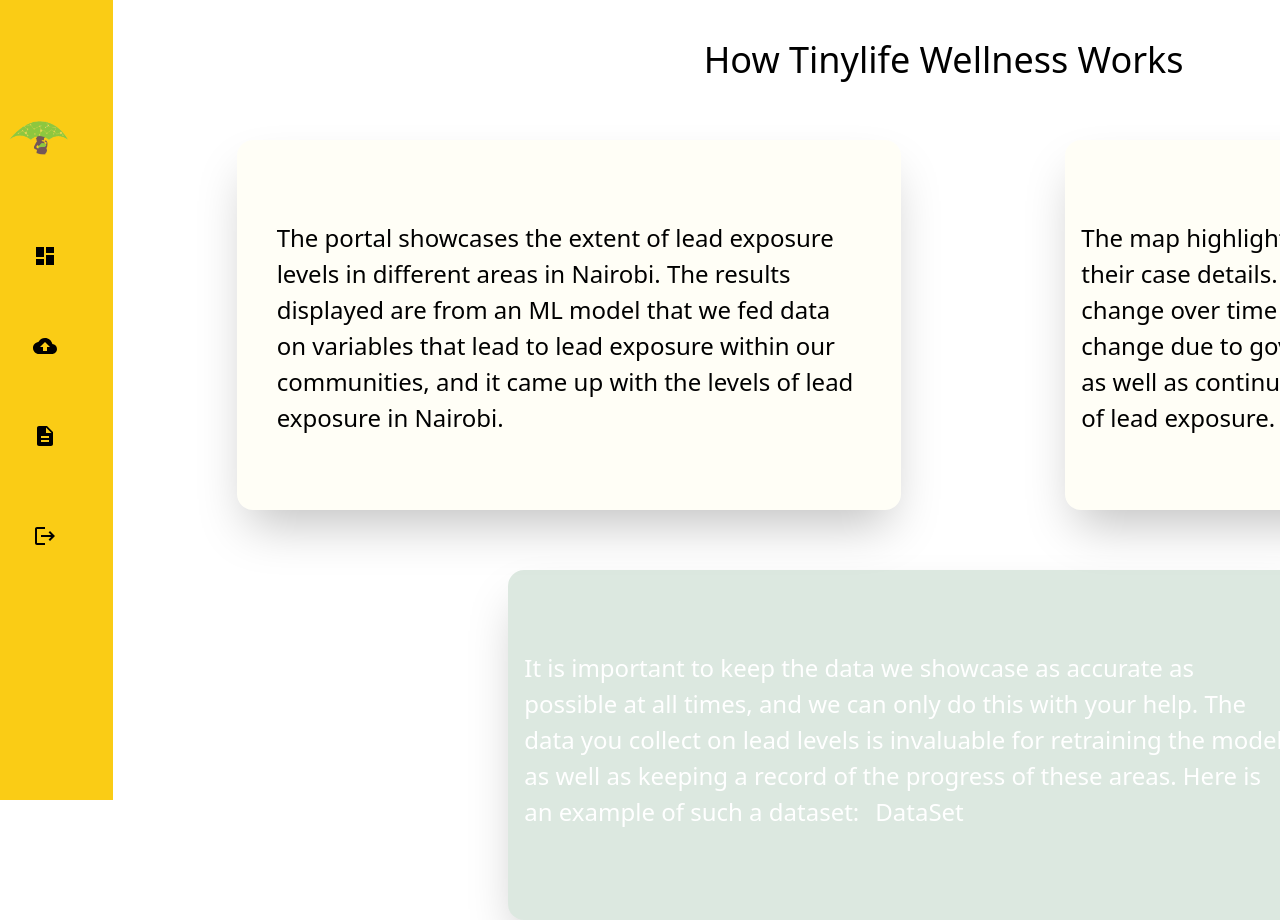
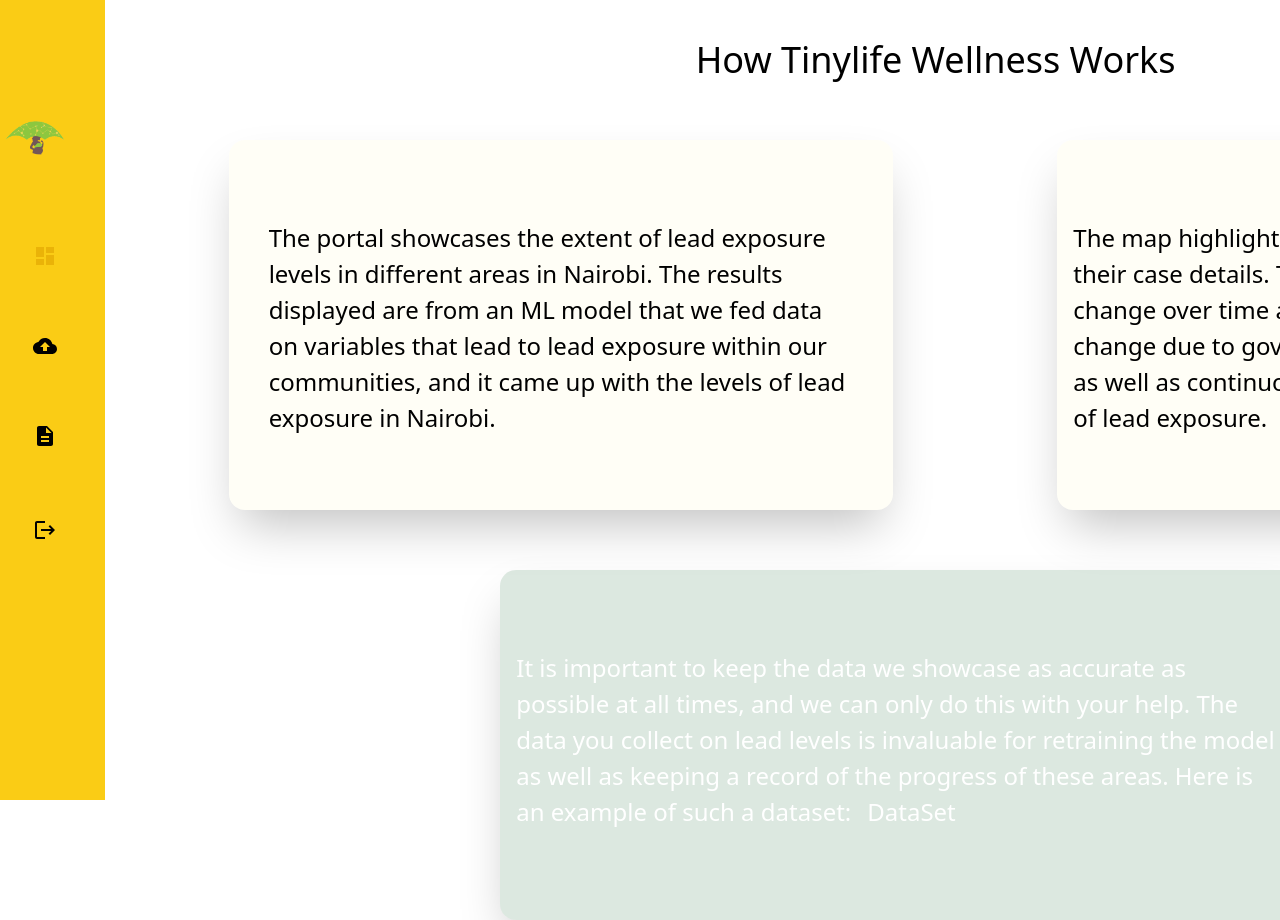
Before and after one commit to Wambui-Mwangi/Tinylife-Wellness-Web-Portal, a Next.js app: page /documentation in a window 1280 px wide. Shown: the top 920 px of the page. Built offline with nearby package versions, Linux system fonts and the light colour scheme.

Commit message:
made changes

```diff
--- a/app/components/Sidebar/index.tsx
+++ b/app/components/Sidebar/index.tsx
@@ -1,6 +1,5 @@
-'use client'
+'use client';
 import React, { useState, useEffect } from "react";
-import { RxDashboard, RxExit, RxPerson, RxPieChart } from "react-icons/rx";
 import Link from "next/link";
 import classNames from "classnames";
 import LogoutModal from "@/app/modals/SignOutPopUp";
@@ -10,72 +9,77 @@
 import LogoutIcon from '@mui/icons-material/Logout';
 import DescriptionIcon from '@mui/icons-material/Description';
 import { CgMenu } from "react-icons/cg";
+
 type MenuItem = {
   id: number;
   link: string;
   icon: JSX.Element;
 };
+
 const SideBar = () => {
   const menuItems: MenuItem[] = [
-    { id: 1,  link: "/dashboard", icon: <DashboardIcon /> },
-    { id: 2,  link: "/datamanagement", icon: <CloudUploadIcon /> },
-    { id: 3,  link: '/documentation', icon: <DescriptionIcon /> },
+    { id: 1, link: "/dashboard", icon: <DashboardIcon /> },
+    { id: 2, link: "/datamanagement", icon: <CloudUploadIcon /> },
+    { id: 3, link: '/documentation', icon: <DescriptionIcon /> },
   ];
+
   const [toggleCollapse, setToggleCollapse] = useState(false);
-  const [activeLink, setActiveLink] = useState("/");
+  const [activeLink, setActiveLink] = useState("/dashboard"); // Set the default active link.
   const [showLogoutPopup, setShowLogoutPopup] = useState(false);
-  const handleActiveLink=(link:any)=>{
-    setActiveLink(link)
-  }
-  const handleSideBarToggle = () => {
-    setToggleCollapse(!toggleCollapse);
+
+  const handleActiveLink = (link: string) => {
+    setActiveLink(link);
+    localStorage.setItem("activeLink", link); // Store the active link in local storage
   };
+
+  // Retrieve the previously active link on component mount.
+  useEffect(() => {
+    const storedActiveLink = localStorage.getItem("activeLink");
+    if (storedActiveLink) {
+      handleActiveLink(storedActiveLink); // Set the active link using the function
+    }
+  }, []);
+
   const getNavItemClasses = (menu: MenuItem) => {
     return classNames(
-      "flex items-center cursor-pointer rounded w-full overflow-hidden whitespace-nowrap my-1 p-7 transition duration-300",
+      "flex items-center cursor-pointer rounded w-full overflow-hidden my-1 p-7 transition duration-300",
       {
-        "justify-center": toggleCollapse,
         "hover:text-green-500": !toggleCollapse && activeLink !== menu.link,
         "mr-2": toggleCollapse,
-        "text-green-500": activeLink === menu.link || (menu.link === "/" && activeLink === "/"),
+        "text-yellow-500": activeLink === menu.link,
         "text-black": activeLink !== menu.link,
       }
     );
   };
-  const handleMouseEnter = (menu: MenuItem) => {
-    if (toggleCollapse && menu.link) {
-      setActiveLink(menu.link);
+
+  const handleMouseEnter = (link: string) => {
+    if (toggleCollapse && link) {
+      handleActiveLink(link); // Set the active link when mouse enters
     }
   };
+
   const handleMouseLeave = () => {
     if (toggleCollapse) {
+      // Handle mouse leave if needed
     }
   };
-  const handleLogoutConfirmation = ()=>{
+
+  const handleLogoutConfirmation = () => {
+    // Implement your logout confirmation logic here.
   };
+
   const sidebarClasses = classNames("h-screen w-[120px] mr-[3%] ml-[-1%] pt-20 pb-4 bg-yellow-400 flex flex-col justify-between transition-all duration-300", {
     "w-80": !toggleCollapse,
     "w-20": toggleCollapse,
     "items-center": toggleCollapse,
   });
-  const logoClasses = classNames(" mt-0 ml-1", {
-    "mt-10": !toggleCollapse,
-    "mx-auto": toggleCollapse,
-    "mt-20": toggleCollapse,
-    "mb-13": toggleCollapse,
-    "ml-2": toggleCollapse,
-  });
 
-  const exitIconClasses = classNames("text-black text-2xl font-bold ", {
-    "ml-[-15px]": toggleCollapse,
-  });
-  const logoutTextClasses = "text-black text-lg font-semibold ";
   return (
     <div className={sidebarClasses}>
       <div className="flex flex-col pl-3">
         <div className="flex items-center justify-between relative">
-          <div className="flex items-center pl-1 gap-4 flex-col">
-          <Image
+          <div className="flex items-center gap-4 flex-col">
+            <Image
               src="/LOGO.png"
               alt="Logo"
               width={toggleCollapse ? 40 : 60}
@@ -85,29 +89,22 @@
             {!toggleCollapse && <div className="w-4" />}
           </div>
         </div>
-        <div className="flex flex-col items-start mt-10 text-black font-nunito ">
+        <div className="flex flex-col items-start mt-10">
           {menuItems.map(({ id, link, icon }) => (
             <Link key={id} href={link}>
               <div
                 className={getNavItemClasses({ id, link, icon })}
-                onMouseEnter={() => handleMouseEnter( icon.props)}
+                onMouseEnter={() => handleMouseEnter(link)}
                 onMouseLeave={handleMouseLeave}
                 onClick={() => handleActiveLink(link)}
               >
                 <div className="mr-5">
                   {React.cloneElement(icon, {
-                    className: classNames("w-22 h-23 font-bold flex-shrink-0", {
-                      "": activeLink === link,
+                    className: classNames("w-22 h-23 flex-shrink-0", {
+                      "text-yellow-500": activeLink === link,
                     }),
                   })}
                 </div>
-                {!toggleCollapse && (
-                  <span className={classNames("text-lg font-semibold", {
-                    "": activeLink === link,
-                  })}>
-                    {}
-                  </span>
-                )}
               </div>
             </Link>
           ))}
@@ -117,19 +114,16 @@
           >
             <div className="ml-[-8px] mt-[-8px]">
               <div
-                className={`group flex items-center text-ml gap-5 font-medium p-2 hover:bg-hoverblue rounded-md mt-1 font-nunito `}
+                className={`group flex items-center gap-5 p-2 hover:bg-hoverblue rounded-md mt-1`}
                 onClick={handleLogoutConfirmation}
               >
-                <span className={classNames(exitIconClasses, { "text-yellow-500": activeLink === "/logOut" })}>
+                <span className={classNames({ "text-yellow-500": activeLink === "/logOut" })}>
                   {React.cloneElement(<LogoutIcon />, {
-                    className: classNames("w-30 h-23 font-bold flex-shrink-0", {
+                    className: classNames("w-30 h-23 flex-shrink-0", {
                       "text-yellow-500": activeLink === "/logOut",
                     }),
                   })}
                 </span>
-                {!toggleCollapse && (
-                  <h2 className={classNames(logoutTextClasses, { "text-green-500": activeLink === "/logOut" })}></h2>
-                )}
               </div>
             </div>
           </div>
@@ -146,4 +140,5 @@
     </div>
   );
 };
+
 export default SideBar;
--- a/app/dashboard/page.tsx
+++ b/app/dashboard/page.tsx
@@ -20,18 +20,18 @@
     }
   }
   return (
-   <div className='flex'>
+   <div className='flex' >
       <SideBar/>
-      <div>
+      <div className='overall'>
         <h3 className='text-[23px] ml-[17%] text-green-800 font-bold mt-[7%] w-[180px]'>
         <span className='greeting '>{getTimeOfDay()}</span>
         </h3>
       </div>
-    <div className='flex ml-[-8%] mt-[1%]'>
+    <div className='flex ml-[-8%] mt-[1%] '>
     <div className='flex mt-[10px]'>
       <div className='pt-10'>
-      <div className='flex space-x-40'>
-      <div>
+      <div className='flex space-x-40' id='all'>
+      <div className='child'>
         <h3 className='text-[23px] font-bold'>Children</h3>
         <div className=" flex pt-[12%] space-x-5 mt-5 pl-[5%] w-[380px] h-[161px] bg-blue-200 pt-[2%] rounded-[10px]">
           <div className='text-green-800 text-2xl '>
@@ -43,7 +43,7 @@
           </div>
         </div>
       </div>
-      <div>
+      <div className='pregnancies'>
         <h3 className='text-[23px] font-bold'>Pregnancies</h3>
         <div className=" flex pt-[12%] space-x-5 mt-5 pl-[2%] w-[380px] h-[161px] bg-blue-200 pt-[2%] rounded-[10px]">
           <div className='text-6xl text-green-800'>
@@ -55,7 +55,7 @@
           </div>
         </div>
       </div>
-      <div>
+      <div className='variables'>
         <h3 className='text-[20px] font-bold'>Variables considered</h3>
         <div className="mt-1 pl-[5%] w-[400px] mt-5 h-[161px] bg-blue-200  p-[10px] rounded-[10px] text-[18px] font-normal font-['Nunito']">
           <div>
@@ -86,12 +86,14 @@
      <div className="flex mt-[2%] h-[57px] ">
       <p className='text-black font-bold text-[25px]'>Average Blood Lead Levels in Nairobi Wards</p>
 </div>
-      <div className="">
+      <div className="nairobiMap">
         <NairobiMap />
       </div>
       </div>
     </div>
     </div>
+
+
     </div>
   );
 }
--- a/app/globals.css
+++ b/app/globals.css
@@ -20,3 +20,9 @@
       transparent,
     );
 } */
+
+@media(max-width:1025px){
+
+
+
+}
--- a/tailwind.config.ts
+++ b/tailwind.config.ts
@@ -37,6 +37,7 @@
     },
   },
   plugins: [],
+
 }
 
 export default config
```
